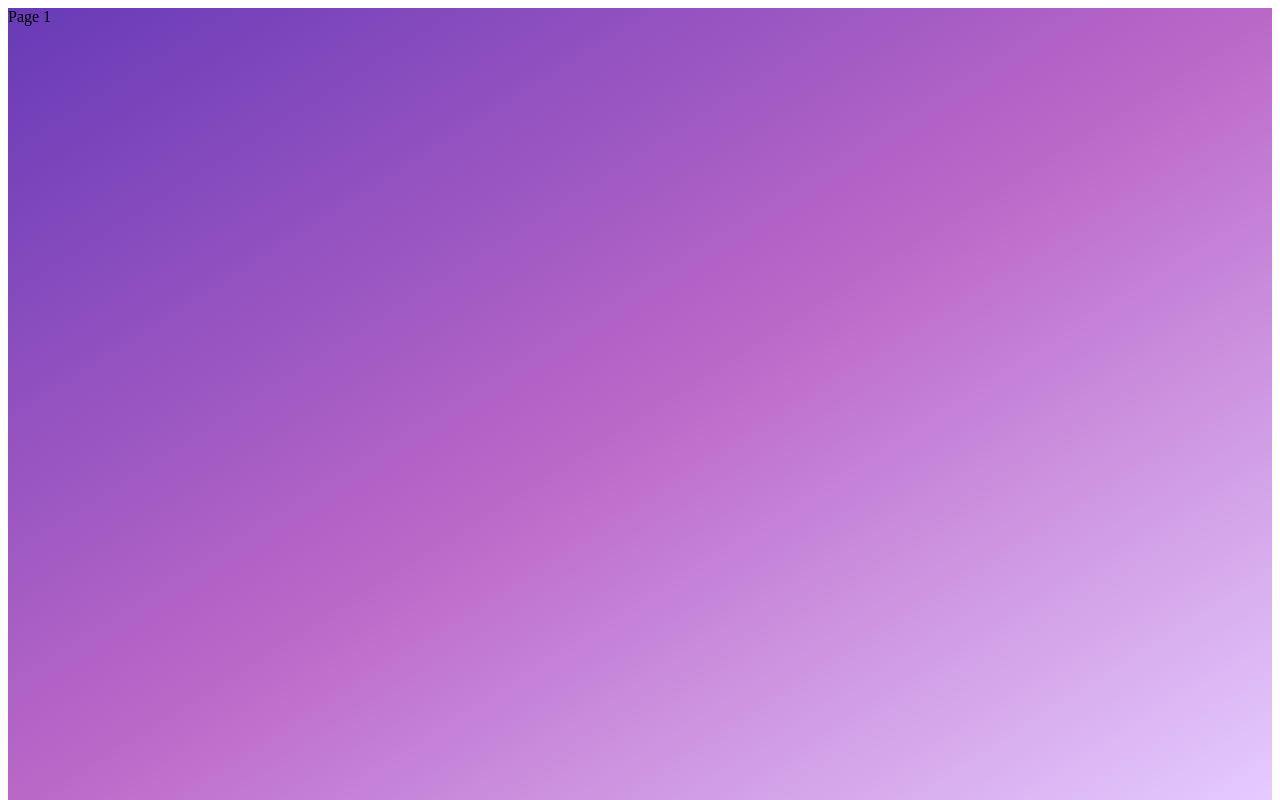
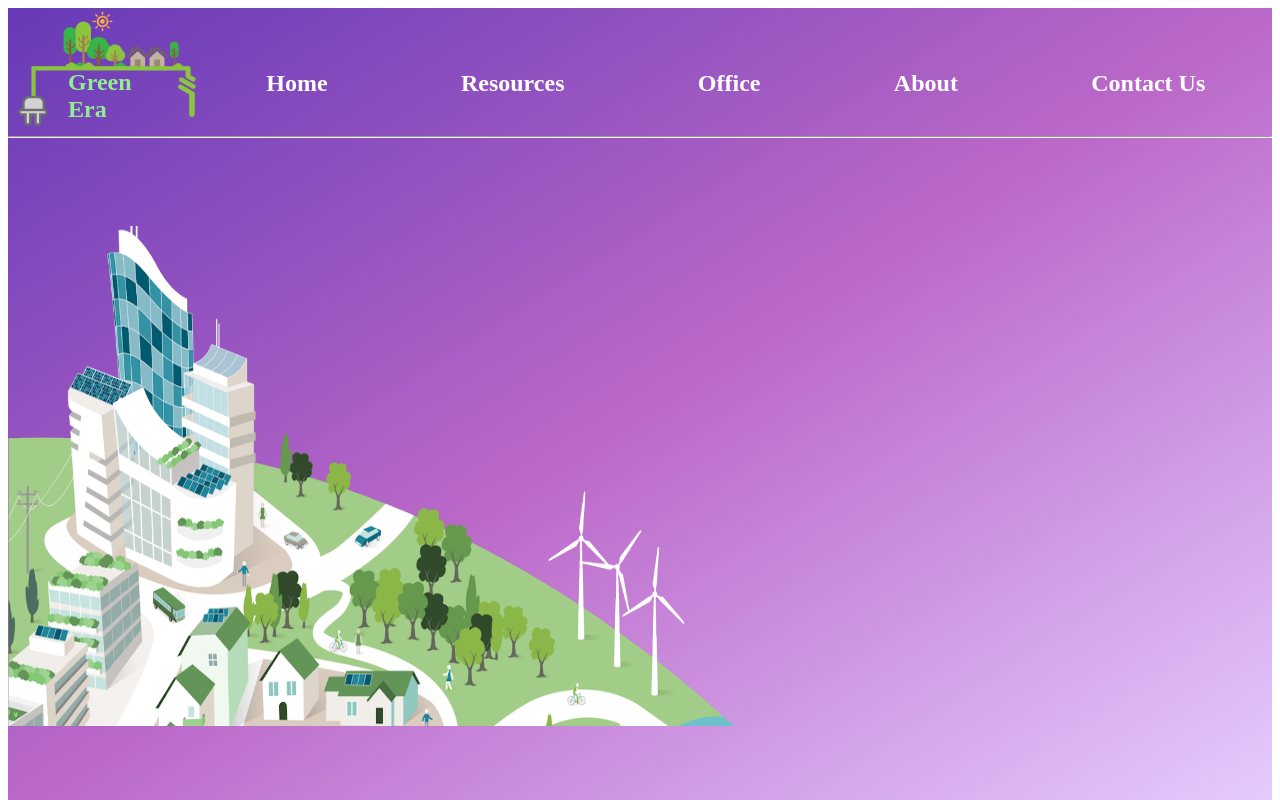
Before and after one commit to dmrd2653/Green-Era, a plain HTML site: page Frontend/index.html in a window 1280 px wide. Shown: the top 800 px of the page. Drawn offline with Linux system fonts and the light colour scheme.

Commit message:
Created page 1

```diff
--- /dev/null
+++ b/Frontend/dany.css
@@ -0,0 +1,52 @@
+#page1{
+    height: 100vh;
+     }
+#nav{
+    height: 120px;
+    background-color:yan;
+    display: flex;
+    position: sticky;
+}
+#logo{
+    height: 50px;
+    width: 200px;
+    background-color: blueviolet;
+}
+#menu{
+    background-color: lue;
+    height: 150px;
+    width: 100%;
+    display: flex;
+    justify-content: space-around;
+    align-items: center;
+}
+#menu>h1{
+    margin: 25px;
+    cursor: pointer;
+    font-size: x-large;
+    color:white;
+}
+#menu>h1:hover{
+    color:lightgreen;
+    text-decoration: solid black;
+}
+img{
+    height: 120px;
+}
+#ok{
+    position: absolute;
+    top: 37px;
+    font-size: x-large;
+    left: 60px;
+    color:lightgreen;
+    font-weight: 600;
+}
+#body>img{
+    height: 500px;
+    margin-top: 80px;
+    width: 800px;
+}
+#body{
+    display: flex;
+
+}
--- a/Frontend/index.html
+++ b/Frontend/index.html
@@ -5,13 +5,39 @@
     <meta name="viewport" content="width=device-width, initial-scale=1.0">
     <title>Gradient Colors</title>
     <link rel="stylesheet" href="style.css">
+    <link rel="stylesheet" href="dany.css">
 </head>
 <body>
 
     <!-- Page 1 div - Managed by Dany Mulay -->
     <div id="page1">
-        Page 1
+       <div id="nav">
+        <div><div id="ok"><p>Green <br>Era</p></div><img src="../Assets/logo3.png" alt=""></div>
+
+
+
+         <div id="menu">
+          <h1>Home</h1>
+          <h1>Resources</h1>
+          <h1>Office</h1>
+          <h1>About</h1>
+          <h1>Contact Us</h1>
+         </div>
+
+       </div>
+       <hr>
+       <div id="body">
+         <img src="../Assets/image.pmg.png" alt="">
+
+
+
+
+
+
+
+       </div>
     </div>
+
 
     <!-- Page 2 div - Managed by Ayush Yadav -->
     <div id="page2">
--- a/Frontend/style.css
+++ b/Frontend/style.css
@@ -2,6 +2,7 @@
 #page1{
     height: 100vh;
     background: linear-gradient(to bottom right, rgb(103, 58, 183), rgb(186, 104, 200), rgb(229, 204, 255));
+
 }
 /* Main Styling (do not change!) */
 #page2{
```
Also changed, not shown: Assets/image.pmg.png (added), Assets/logo.png (added), Assets/logo2.png (added), Assets/logo3.png (added), 1 other file.
